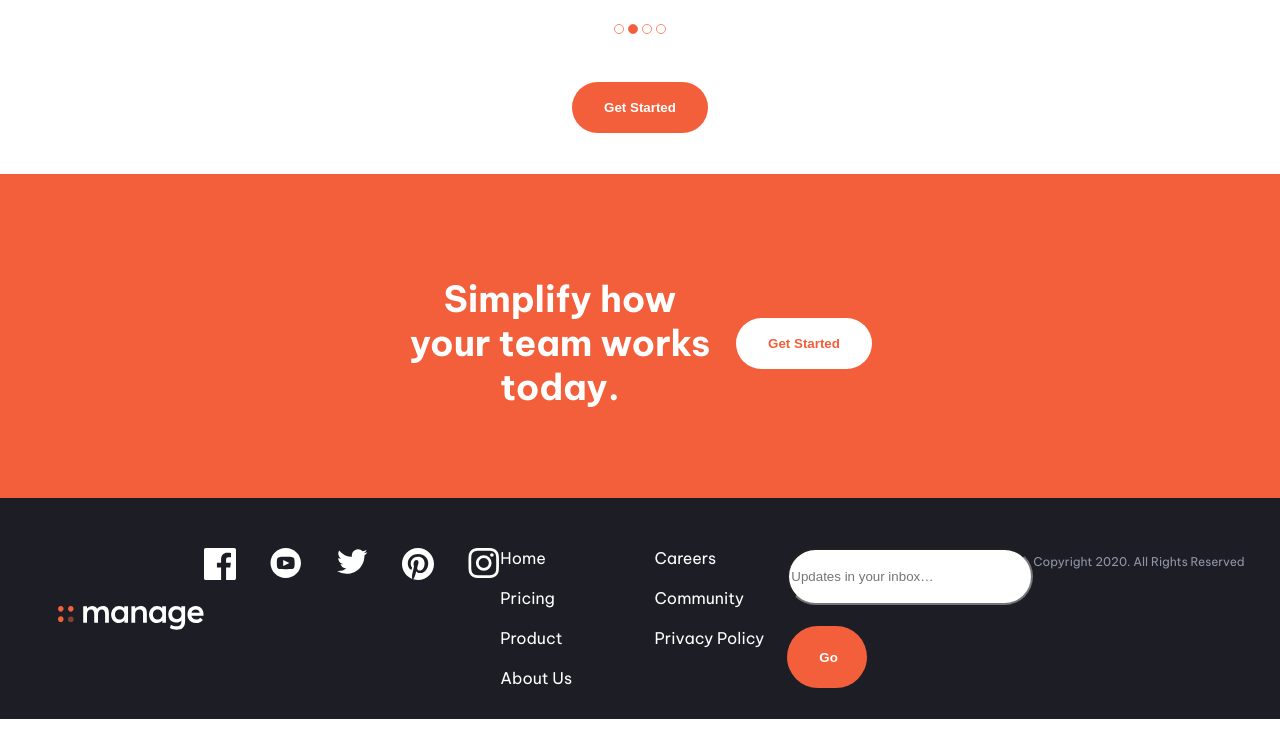
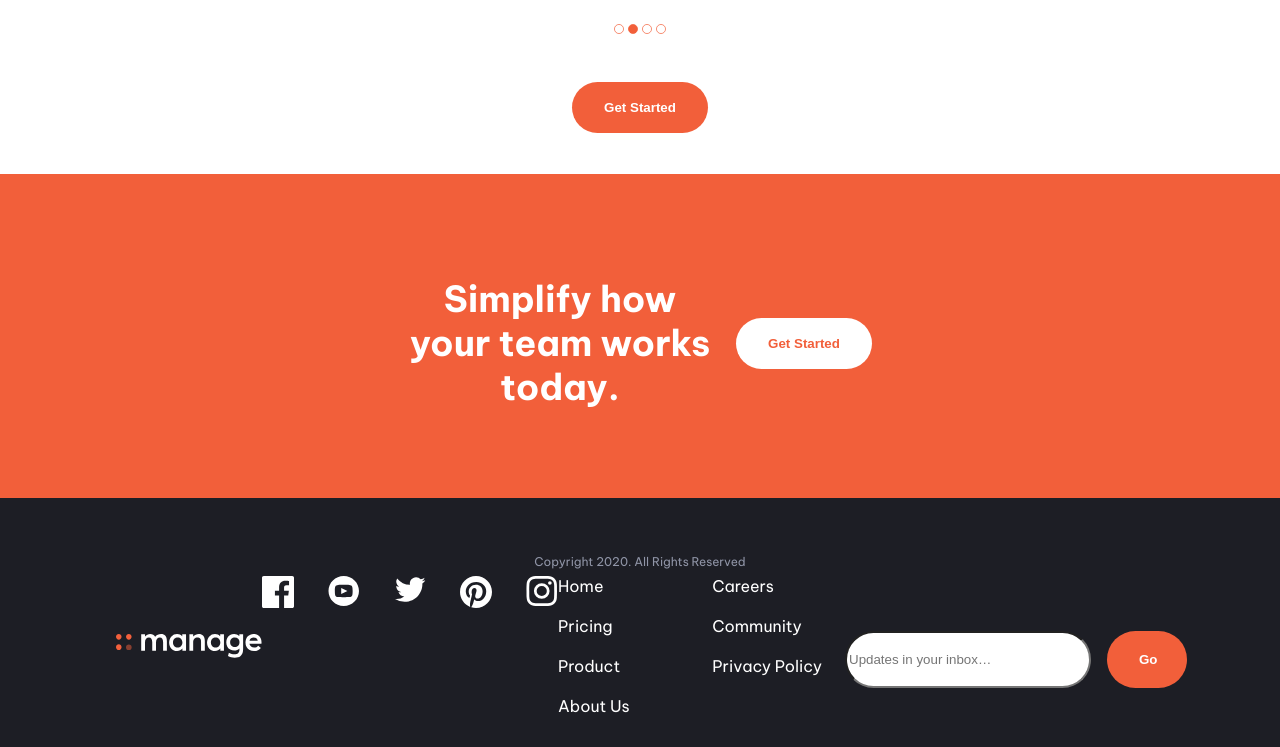
Before and after one commit to roc2246/manage-langing-page__FEM, a website: page index.html in a window 1280 px wide. Shown: the part 1623-2370 px from the top of the page. Before the commit the page ends 2342 px from the top, so only its background shows below. Drawn offline with Linux system fonts and the light colour scheme.

Commit message:
Creted grid layout for email submission

```diff
--- a/sass/layouts/_footer.scss
+++ b/sass/layouts/_footer.scss
@@ -5,6 +5,7 @@
 }
 
 .submit-email {
+  height: rem(85px);
   &__input {
     width: rem(238px);
   }
--- a/sass/layouts/_grid.scss
+++ b/sass/layouts/_grid.scss
@@ -50,4 +50,17 @@
 
 .submit-email{
   display: grid;
+  grid-template-rows: rem(57px) auto;
+  column-gap: 1rem;
+  &__input{
+    grid-column: 1/2;
+  }
+  &__btn{
+    grid-column: 2/3;
+    grid-row: 1/2;
+  }
+  &__error-mssg{
+    grid-column: 1/2;
+    grid-row: 2/3;
+  }
 }
```
Also changed, not shown: css/style.css.
